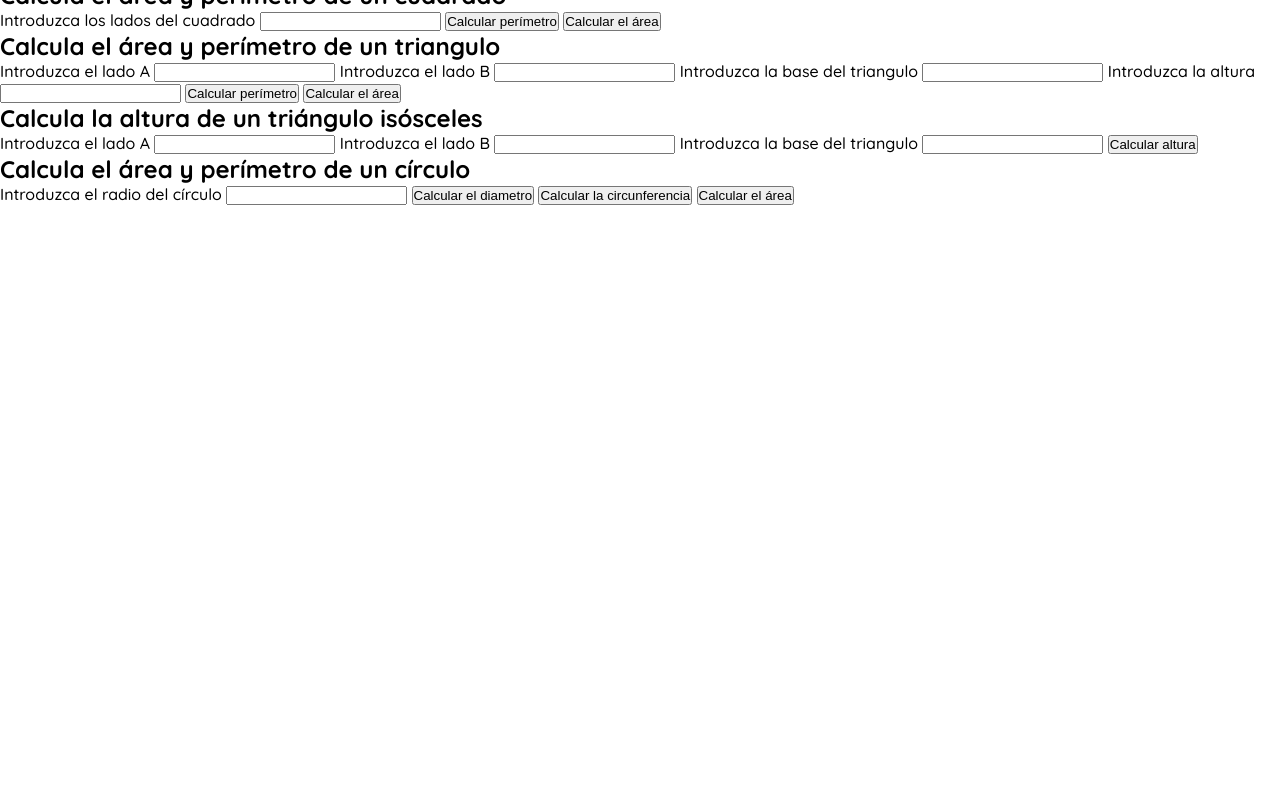
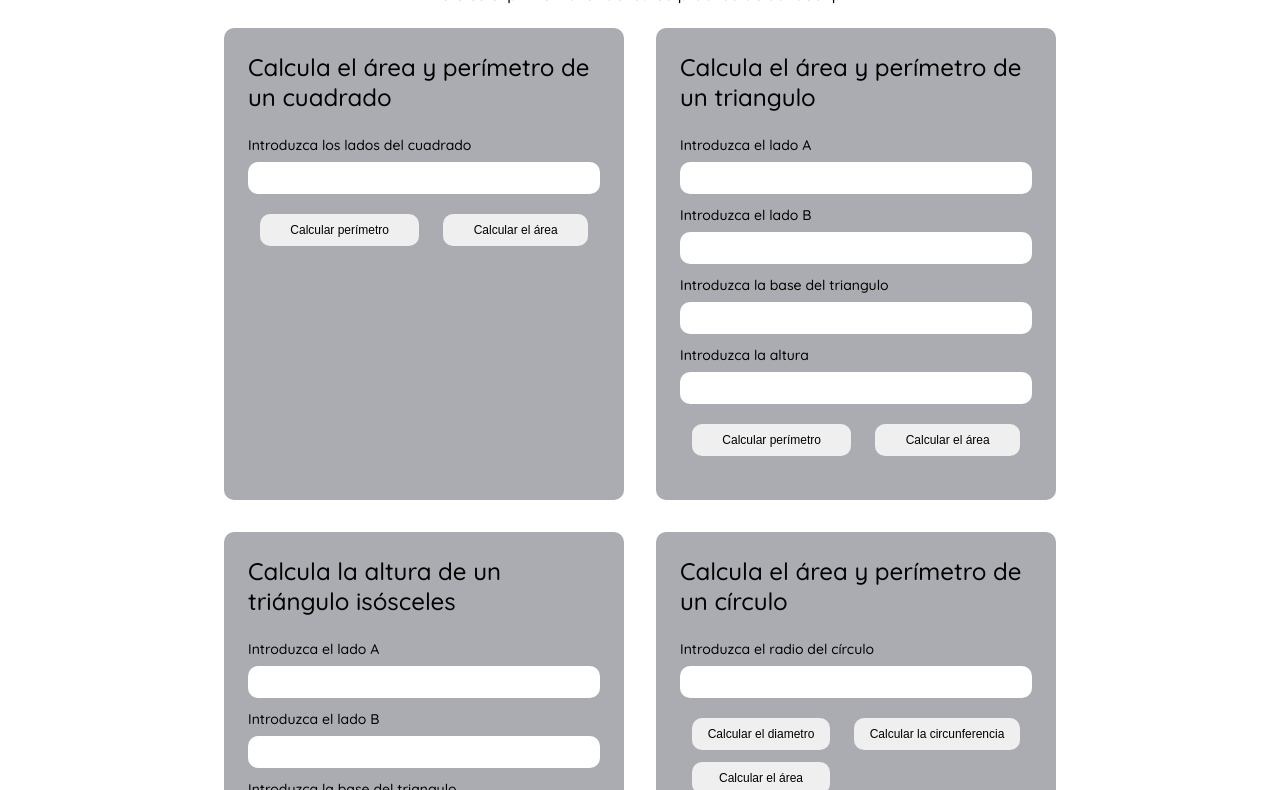
Before and after one commit to Astiaz/curso-practico-javascript, a plain HTML site: page figuras.html in a window 1280 px wide. Shown: the part 80-870 px from the top of the page. Before the commit the page ends 800 px from the top, so only its background shows below. Drawn offline with Linux system fonts and the light colour scheme.

Commit message:
Estilos cambiados a los cards,  inputs, labels, buttons y span

```diff
--- a/figuras.html
+++ b/figuras.html
@@ -16,19 +16,21 @@
         <p>Este es el primer taller del curso práctico de JavaScript</p>
     </header>
 
-    <section>
+    <section class="geometria-container">
+        <form action="" class="formCuadrado card">
             <h2>Calcula el área y perímetro de un cuadrado</h2>
-        <form action="" class="formCuadrado">
             <label for="areaCuadrado">Introduzca los lados del cuadrado</label>
             <input type="number" name="areaCuadrado" id="InputCuadrado"/>
 
+            <div class="buttons-container cuadrado-button-container">
                 <button type="button" class="btn-perimetroCuadrado" onclick="calcularPerimetroCuadrado()">Calcular perímetro</button>
                 <button type="button" class="btn-areaCuadrado" onclick="calcularAreaCuadrado()">Calcular el área</button>
+            </div>
             <span id="resultadoCuadrado"></span>
         </form>
 
+        <form action="" class="formTriangulo card">
             <h2>Calcula el área y perímetro de un triangulo</h2>
-        <form action="" class="formTriangulo">
             <label for="lado1">Introduzca el lado A</label>
             <input type="number" name="lado1" id="InputTrianguloLadoA" />
 
@@ -41,13 +43,15 @@
             <label for="altura">Introduzca la altura</label>
             <input type="number" name="altura" id="InputTrianguloAltura"/>
 
+            <div class="buttons-container">
                 <button type="button" class="btn-perimetroTriangulo" onclick="calcularPerimetroTriangulo()">Calcular perímetro</button>
                 <button type="button" class="btn-areaTriangulo" onclick="calcularAreaTriangulo()">Calcular el área</button>
+            </div>
             <span id="resultadoTriangulo"></span>
         </form>
 
+        <form action="" class="formTrianguloIsos card">
             <h2>Calcula la altura de un triángulo isósceles</h2>
-        <form action="" class="formTrianguloIsos">
             <label for="lado1">Introduzca el lado A</label>
             <input type="number" name="lado1" id="LadoTrianguloIsos1" />
 
@@ -57,18 +61,22 @@
             <label for="base">Introduzca la base del triangulo</label>
             <input type="number" name="base" id="InputTrianguloIsosBase"/>
 
+            <div class="buttons-container">
                 <button type="button" class="btn-alturaTriangulo" onclick="AlturaTrianguloIsosceles()">Calcular altura</button>
+            </div>
             <span id="resultadoTrianguloIsos"></span>
         </form>
 
+        <form action="" class="formCirculo card">
             <h2>Calcula el área y perímetro de un círculo</h2>
-        <form action="" class="formCirculo">
             <label for="radioCirculo">Introduzca el radio del círculo</label>
             <input type="number" name="radioCirculo" id="radioCirculo"/>
 
+            <div class="buttons-container">
                 <button type="button" class="btn-diametro"  onclick="calculardiametro()">Calcular el diametro</button>
                 <button type="button" class="btn-circunferencia"  onclick="calcularPerimetroCircunferencia()">Calcular la circunferencia</button>
                 <button type="button" class="btn-areaCirculo"  onclick="calcularAreaCircunferencia()">Calcular el área</button>
+            </div>
             <span id="resultadoCirculo"></span>
         </form>
     </section>
--- a/figuras.js
+++ b/figuras.js
@@ -61,14 +61,14 @@ function calcularPerimetroCuadrado(){
     const {value} = document.getElementById("InputCuadrado");
 
     const perimetro = perimetroCuadrado(value);
-    return document.getElementById("resultadoCuadrado").innerHTML = perimetro;
+    return document.getElementById("resultadoCuadrado").innerHTML = '<p>Perimetro:</p> ' + perimetro;
 }
 
 function calcularAreaCuadrado(){
     const {value} = document.getElementById("InputCuadrado");
 
     const area = areaCuadrado(value);
-    return document.getElementById("resultadoCuadrado").innerHTML = area;
+    return document.getElementById("resultadoCuadrado").innerHTML = '<p>Área:</p>  ' +area;
 }
 
 // funciones de triangulo
@@ -79,7 +79,7 @@ function calcularPerimetroTriangulo(){
     const {value:LadoBase} = document.getElementById("InputTrianguloBase");
 
     const perimetro = perimetroTriangulo(LadoA, LadoB, LadoBase);
-    return document.getElementById("resultadoTriangulo").innerHTML = perimetro;
+    return document.getElementById("resultadoTriangulo").innerHTML = '<p>Perimetro:</p> ' + perimetro;
 }
 
 function calcularAreaTriangulo(){
@@ -87,7 +87,7 @@ function calcularAreaTriangulo(){
     const {value:Altura} = document.getElementById("InputTrianguloAltura");
 
     const area = areaTriangulo(LadoBase, Altura);
-    return document.getElementById("resultadoTriangulo").innerHTML = area;
+    return document.getElementById("resultadoTriangulo").innerHTML = '<p>Área:</p>  ' +area;
 }
 
 // funciones de triangulo isósceles
@@ -98,9 +98,9 @@ function AlturaTrianguloIsosceles(){
 
     const altura = calcularAlturaTrianguloIsosceles(ladosIguales1, ladosIguales2, LadoBase);
     if(altura == false){
-        return document.getElementById("resultadoTrianguloIsos").innerHTML = 'No es un triángulo isósceles';
+        return document.getElementById("resultadoTrianguloIsos").innerHTML = 'No es un triángulo isósceles, revise los valores';
     }
-    return document.getElementById("resultadoTrianguloIsos").innerHTML = altura;
+    return document.getElementById("resultadoTrianguloIsos").innerHTML = 'Altura: ' + altura;
 }
 
 // funciones del circulo
@@ -109,19 +109,19 @@ function calculardiametro(){
     const {value} = document.getElementById("radioCirculo");
 
     const diametro = calcularDiametro(value);
-    return document.getElementById("resultadoCirculo").innerHTML = diametro;
+    return document.getElementById("resultadoCirculo").innerHTML = 'Diametro: ' +diametro;
 }
 
 function calcularPerimetroCircunferencia(){
     const {value} = document.getElementById("radioCirculo");
 
     const perimetro = calcularCircunferencia(value);
-    return document.getElementById("resultadoCirculo").innerHTML = perimetro;
+    return document.getElementById("resultadoCirculo").innerHTML = 'Perimetro: ' +perimetro;
 }
 
 function calcularAreaCircunferencia(){
     const {value} = document.getElementById("radioCirculo");
 
     const area = areaCircunferencia(value);
-    return document.getElementById("resultadoCirculo").innerHTML = area;
+    return document.getElementById("resultadoCirculo").innerHTML = 'Área: ' +area;
 }
--- a/style.css
+++ b/style.css
@@ -1,3 +1,18 @@
+:root{
+    --sm: 12px;
+    --md: 14px;
+    --lg: 16px;
+
+    --green-ai: #00c16e;
+    --light-blue-ai: #0cb9c1;
+    --orange-ai: #f48924;
+    --purple-ai: #7552cc;
+
+    --white-ai: #f3f4f7;
+    --gray: #aaacb1;
+    --black: #000;
+}
+
 *{
     margin: 0;
     padding: 0;
@@ -7,3 +22,105 @@
 body{
     font-family: 'Quicksand', sans-serif;
 }
+
+header{
+    display: grid;
+    place-content: center;
+
+    padding: 24px;
+}
+
+header h1{
+    justify-self: center;
+}
+
+.geometria-container{
+    display: grid;
+    place-content: center;
+    grid-template-columns: auto auto;
+    gap: 32px;
+    /* height: 100vh; */
+}
+
+/* Cards */
+
+.card{
+    display: flex;
+    flex-direction: column;
+    width: 400px;
+    padding: 24px;
+    border-radius: 10px;
+
+    background-color: var(--gray);
+}
+/* .formCuadrado div{
+    width: 100%;
+}
+
+.formCuadrado{
+    height: 100%;
+    justify-content: space-between;
+} */
+
+/* Card Titles */
+.card h2{
+    margin-bottom: 12px;
+
+    font-weight: 500;
+}
+
+/* Labels */
+
+.card label{
+    margin: 12px 0px 8px 0px;
+
+    /* font-weight: bold; */
+    font-size: var(--md);
+}
+
+.card input{
+    height: 32px;
+
+    padding: 8px;
+
+    border-radius: 10px;
+    border: none;
+}
+
+
+/* Buttons */
+
+.card .buttons-container{
+    display: grid;
+    grid-template-columns: auto auto;
+    column-gap: 24px;
+    row-gap: 12px;
+
+    width: 100%;
+    padding: 12px;
+
+    margin: 8px 0px;
+}
+
+.card .buttons-container button{
+
+    height: 32px;
+    border-radius: 10px;
+    border: none;
+
+    font-size: var(--sm);
+}
+
+/* span */
+
+.card span{
+    display: flex;
+    justify-content: center;
+    align-items: center;
+}
+
+.card span p{
+    margin-right: 8px;
+
+    font-weight: bold;
+}
```
Lines whose indentation alone changed are shown as unchanged.
